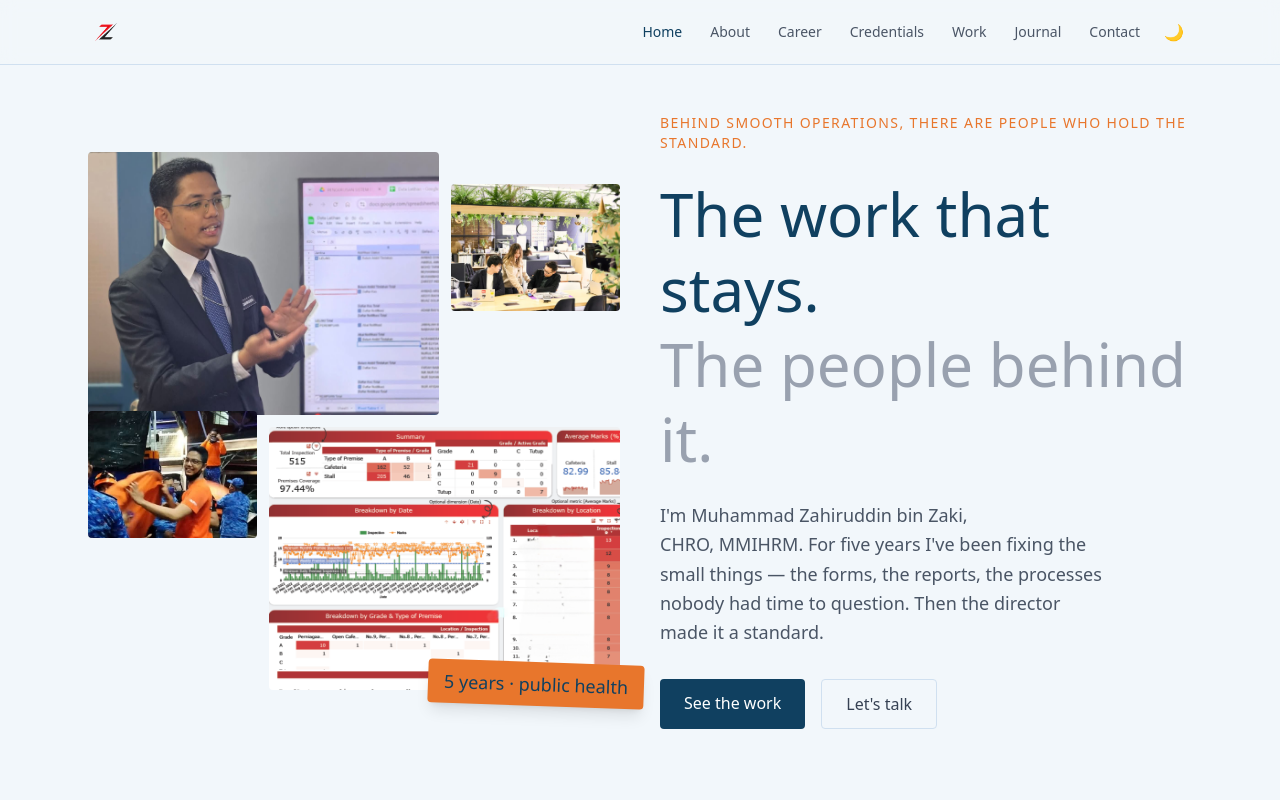
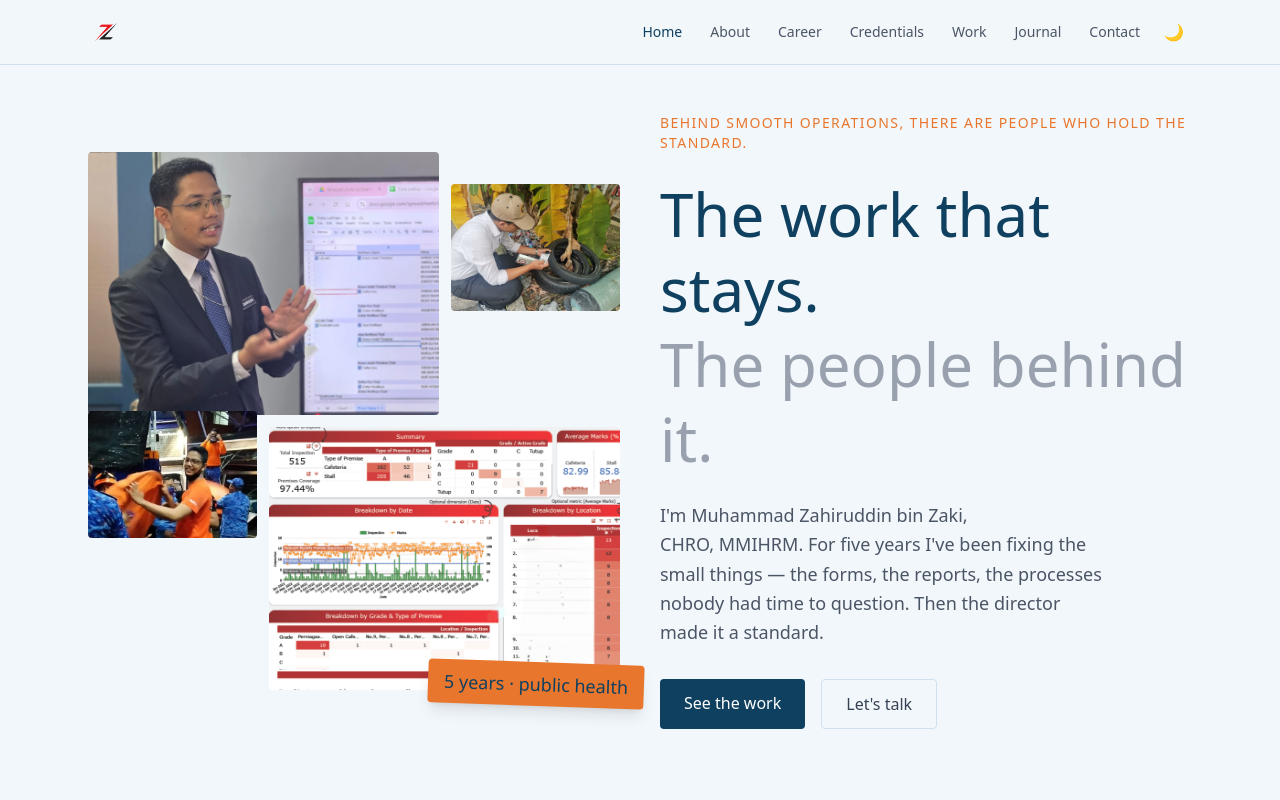
Before and after one commit to ik4lyfe/zahiruddin-portfolio-v2, a Next.js app: page / in a window 1280 px wide. Shown: the top 800 px of the page. Built offline with nearby package versions, Linux system fonts and the light colour scheme; a web font is replaced by a local one.

Commit message:
Hero slot 2: fieldwork EHO photo

```diff
--- a/src/app/page.tsx
+++ b/src/app/page.tsx
@@ -4,7 +4,7 @@ import { capabilities, chapters, numbers, site } from "@/lib/data";
 
 const photos = [
   "/photos/hero-workshop.jpg",
-  "/photos/p36cb.jpg",
+  "/photos/fieldwork-eho.jpg",
   "/photos/apm-flood.jpg",
   "/photos/dashboard-actual.png",
   "/photos/pc84e.jpg",
```
Also changed, not shown: public/photos/fieldwork-eho.jpg (added).
